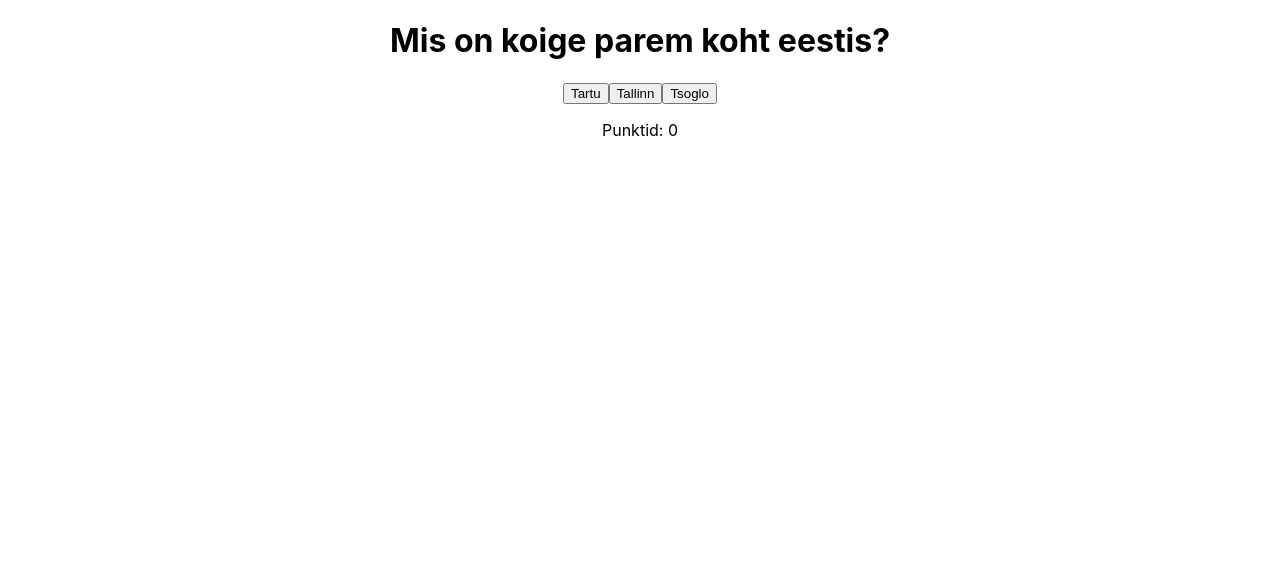
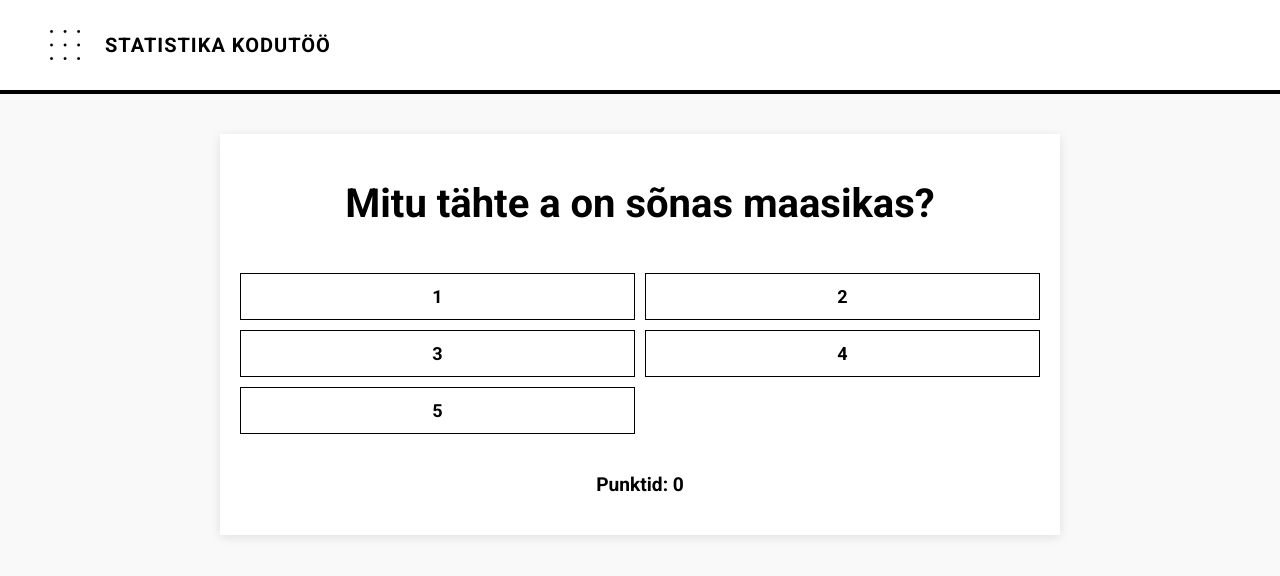
Before and after one commit to Mihkelhain/StatistikaProoviToo, a React (Create React App) app: page / in a window 1280 px wide. Both pictures are taken after a click on the button "Alusta viktoriini". Shown: the top 576 px of the page. Built offline with nearby package versions, Linux system fonts and the light colour scheme.

Commit message:
Töö sissetoomine antud stiili standartiga

```diff
--- a/src/App.css
+++ b/src/App.css
@@ -1,3 +1,5 @@
+@import url('https://fonts.googleapis.com/css2?family=Roboto:ital,wght@0,100..900;1,100..900&display=swap');
+
 .App {
   text-align: center;
 }
@@ -36,3 +38,126 @@
     transform: rotate(360deg);
   }
 }
+body {
+  margin: 0;
+  font-family: 'Roboto';
+  background-color: #f9f9f9;
+}
+
+.stat-header {
+  background-color: #ffffff;
+  width: 100%;
+}
+
+.header-content {
+  padding: 20px 40px;
+  display: flex;
+  align-items: center;
+}
+
+.logo-text {
+  font-weight: bold;
+  font-size: 24px;
+  color: #000000;
+  letter-spacing: 1px;
+}
+
+.header-line {
+  height: 4px;
+  background-color: #000000;
+  width: 100%;
+}
+
+.quizContainer {
+  max-width: 800px;
+  margin: 40px auto;
+  padding: 20px;
+  background: white;
+  box-shadow: 0 2px 10px rgba(0,0,0,0.1);
+}
+
+.view {
+  display: flex;
+  flex-direction: column;
+  align-items: center;
+  gap: 20px;
+}
+
+.options {
+  display: grid;
+  grid-template-columns: 1fr 1fr;
+  gap: 10px;
+  width: 100%;
+}
+
+.btn-main {
+  padding: 12px 24px;
+  border: 1px solid #000000;
+  background-color: white;
+  color: #000000;
+  cursor: pointer;
+  font-weight: bold;
+  transition: 0.2s;
+}
+
+.btn-main:hover {
+  background-color: #000000;
+  color: white;
+}
+
+.btn-next {
+  margin-top: 20px;
+  background-color: #000000;
+  color: white;
+}
+
+.answers-table {
+  width: 100%;
+  border-collapse: collapse;
+  margin-top: 20px;
+}
+
+.answers-table th, .answers-table td {
+  border: 1px solid #ddd;
+  padding: 12px;
+  text-align: left;
+}
+
+.row-correct { color: #4DC14D; }
+.row-wrong { color: #DC1919; }
+
+.score {
+  font-size: 1.2rem;
+  font-weight: bold;
+}
+h1 {
+  font-family: 'Roboto';
+  font-size: 40px;
+  line-height: 45px;
+  font-weight: 700;
+}
+button, input, table {
+  font-family: 'Roboto', sans-serif;
+  font-size: 18px;
+}
+button{
+  font-size: 18px;
+}
+.logo-container {
+  display: flex;
+  align-items: center;
+  gap: 15px;
+}
+
+.header-logo {
+  height: 50px;
+  width: auto;
+}
+
+.logo-text {
+  font-family: 'Roboto', sans-serif;
+  font-weight: 700;
+  font-size: 20px;
+  color: #000000;
+  text-transform: uppercase;
+}
--- a/src/App.js
+++ b/src/App.js
@@ -1,4 +1,4 @@
-import React, {use, useState} from 'react';
+import React, { useState } from 'react';
 import './App.css';
 
 function App() {
@@ -29,6 +29,18 @@ function App() {
             question: "Mis on koige parem koht eestis?",
             options: ["Tartu", "Tallinn", "Tsoglo"],
             correct: "Tsoglo"
+        },
+        {
+            id: 5,
+            question: "Mitu tähte a on sõnas maasikas?",
+            options: ["1", "2", "3","4","5"],
+            correct: "3"
+        },
+        {
+            id: 6,
+            question: "Mida tähendab NAT?",
+            options: ["Nice Attitude Today", "Network Aadress Translation", "Network Attrition Topology"],
+            correct: "Network Aadress Translation"
         },
         ]
     const [currentQuestion, setCurrent] = useState(null)
@@ -72,7 +84,17 @@ function App() {
     };
     return (
         <div className="App">
-            <div className="quizContainer">
+            <header className="stat-header">
+                <div className="header-content">
+                    <div className="logo-container">
+                        <img src="/ES_favicon.png" alt="Logo"className="header-logo" />
+                        <span className="logo-text">Statistika kodutöö</span>
+                    </div>
+                </div>
+                <div className="header-line"></div>
+            </header>
+
+            <main className="quizContainer">
                 {quizStatus === 'menu' && (
                     <div className="view">
                         <h1>Viktoriini menüü</h1>
@@ -86,8 +108,8 @@ function App() {
                             {currentQuestion.options.map((option, index) => {
                                 let style = {};
                                 if (selectedAnswer) {
-                                    if (option === currentQuestion.correct) style = { backgroundColor: 'green' };
-                                    else if (option === selectedAnswer) style = { backgroundColor: 'red' };}
+                                    if (option === currentQuestion.correct) style = { backgroundColor: "#4DC14D" };
+                                    else if (option === selectedAnswer) style = { backgroundColor: "#DC1919" };}
                                 return (
                                     <button
                                         key={index}
@@ -100,16 +122,16 @@ function App() {
                             })}
                         </div>
                         {selectedAnswer && (
-                            <button className="btn-main" onClick={() => nextQuestion(remainingQuestions)}>Järgmine küsimus</button>
+                            <button className="btn-main btn-next" onClick={() => nextQuestion(remainingQuestions)}>Järgmine küsimus</button>
                         )}
-                        <p>Punktid: {punktid}</p>
+                        <p className="score">Punktid: {punktid}</p>
                     </div>
                 )}
 
                 {quizStatus === 'endScreen' && (
                     <div className="view">
                         <h1>Tulemus: {punktid} / {questionsData.length}</h1>
-                        <table className="answers-table" style={{}}>
+                        <table className="answers-table">
                             <thead>
                             <tr>
                                 <th>Küsimus</th>
@@ -119,7 +141,7 @@ function App() {
                             </thead>
                             <tbody>
                             {questionsAnswered.map((item, index) => (
-                                <tr key={index} style={{ color: item.correct ? 'green' : 'red' }}>
+                                <tr key={index} className={item.correct ? "row-correct" : "row-wrong"}>
                                     <td>{item.question}</td>
                                     <td>{item.userAnswer}</td>
                                     <td>
@@ -132,7 +154,7 @@ function App() {
                         <button className="btn-main" onClick={changeToMenu}>Tagasi algusesse</button>
                     </div>
                 )}
-            </div>
+            </main>
         </div>
     );
 }
```
Also changed, not shown: public/ES_favicon.png (added).
